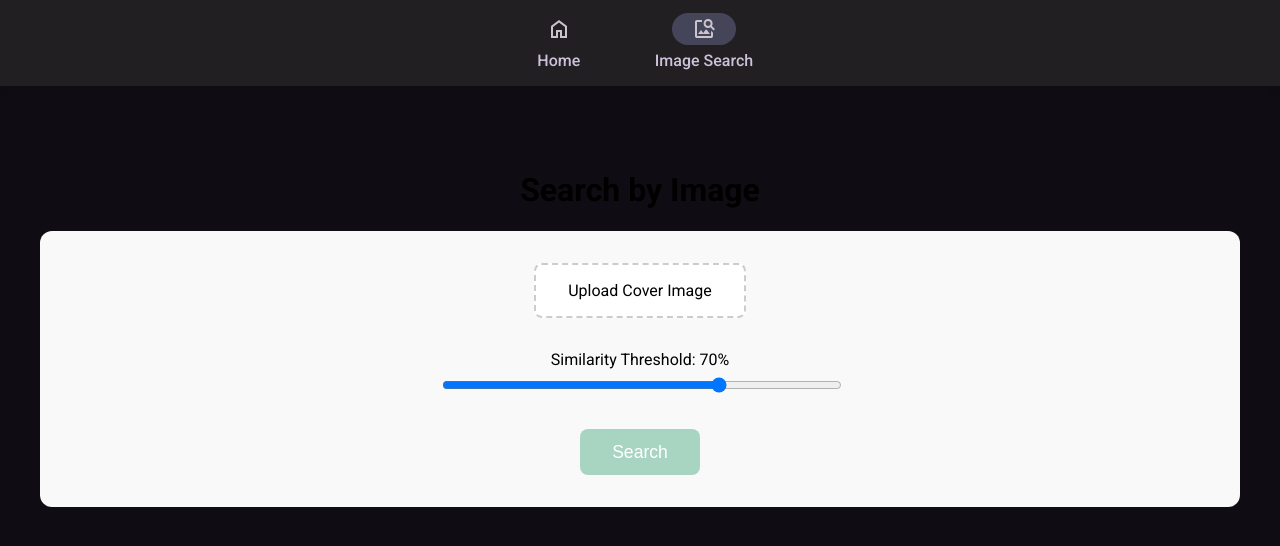
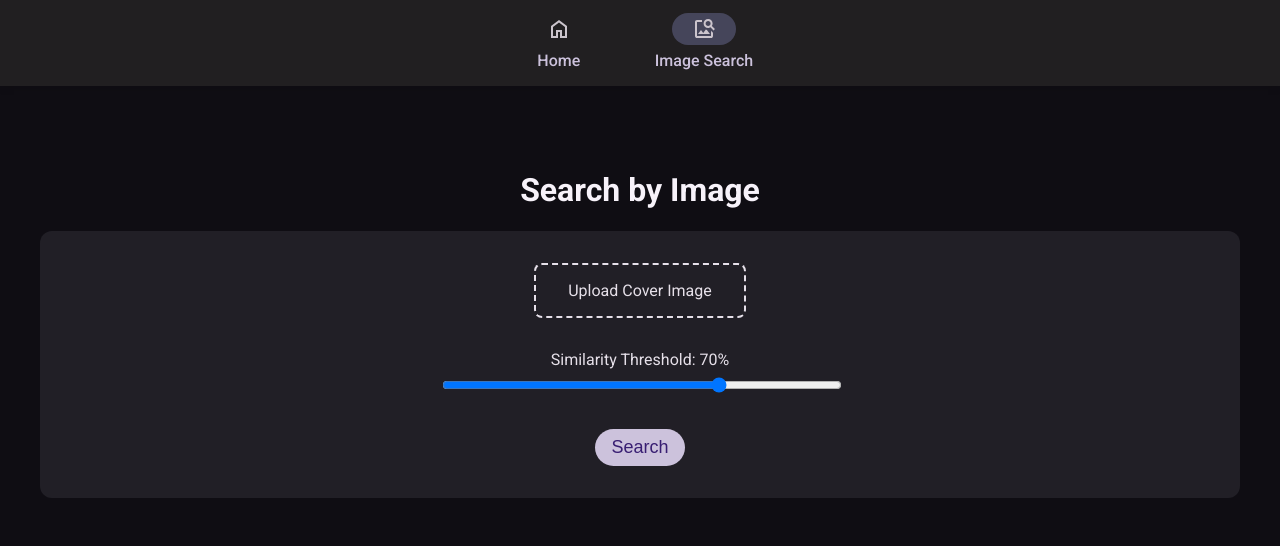
Before and after one commit to IRK-23/algeo2-spinosaurus, a Vue app in the folder src/frontend/: page /search-image in a window 1280 px wide. Shown: the top 546 px of the page. Built offline with nearby package versions, Linux system fonts and the light colour scheme.

Commit message:
refactor: added more Material 3 Expressive ui

```diff
--- a/src/frontend/src/components/BookCard.vue
+++ b/src/frontend/src/components/BookCard.vue
@@ -43,7 +43,7 @@ const goToDetail = () => {
 
 <style scoped>
 .book-card {
-	border: 1px solid #e0e0e0;
+	border: 1px solid #938F99;
 	border-radius: 12px;
 	overflow: hidden;
 	cursor: pointer;
--- a/src/frontend/src/views/BookDetailView.vue
+++ b/src/frontend/src/views/BookDetailView.vue
@@ -131,7 +131,8 @@ h1 {
 }
 
 .content-preview {
-	background: #f9f9f9;
+	background: #211F26;
+	color: #f7f2fa;
 	padding: 2rem;
 	border-radius: 12px;
 }
@@ -141,9 +142,9 @@ h1 {
     font-family: monospace;
     max-height: 500px;
     overflow-y: auto;
-    background: #fff;
+    background: #211F26;
     padding: 1rem;
-    border: 1px solid #eee;
+    border: 1px solid #938F99;
     border-radius: 4px;
 }
 
--- a/src/frontend/src/views/HomeView.vue
+++ b/src/frontend/src/views/HomeView.vue
@@ -114,7 +114,7 @@ onMounted(() => {
 
 h1 {
 	font-size: 2.5rem;
-	color: #F7F2FA;
+	color: #f7f2fa;
 	margin-bottom: 1.5rem;
 }
 
@@ -167,11 +167,11 @@ button {
 	cursor: pointer;
 }
 
-button:hover {
+.m3-btn:hover {
 	background-color: #B69DF8;
 }
 
-button:disabled {
+.m3-btn:disabled {
 	background-color: #CCC2DC;
 	color: #332D41;
 	cursor: not-allowed;
--- a/src/frontend/src/views/ImageSearchView.vue
+++ b/src/frontend/src/views/ImageSearchView.vue
@@ -22,7 +22,7 @@
 				/>
 			</div>
 
-			<button @click="searchImage" :disabled="!selectedFile || loading">
+			<button @click="searchImage" :disabled="!selectedFile || loading" class="m3-btn">
 				{{ loading ? 'Searching...' : 'Search' }}
 			</button>
 		</div>
@@ -98,6 +98,10 @@ const searchImage = async () => {
 </script>
 
 <style scoped>
+h1 {
+	color: #f7f2fa;
+}
+
 .image-search {
 	max-width: 1200px;
 	margin: 0 auto;
@@ -111,7 +115,8 @@ const searchImage = async () => {
 	align-items: center;
 	gap: 2rem;
 	margin-bottom: 3rem;
-	background: #f9f9f9;
+	background: #211F26;
+	color: #E6E0E9;
 	padding: 2rem;
 	border-radius: 12px;
 }
@@ -128,13 +133,12 @@ input[type="file"] {
 }
 
 .custom-file-upload {
-	border: 2px dashed #ccc;
+	border: 2px dashed #E6E0E9;
 	display: inline-block;
 	padding: 1rem 2rem;
 	cursor: pointer;
 	border-radius: 8px;
 	transition: all 0.3s;
-	background: white;
 }
 
 .custom-file-upload:hover {
@@ -163,12 +167,23 @@ button {
 	transition: background-color 0.3s;
 }
 
-button:hover {
-	background-color: #3aa876;
+.m3-btn {
+	padding: 0.5rem 1rem;
+	background-color: #D0BCFF;
+	color: #381E72;
+	border: none;
+	border-radius: 9999px;
+	font-size: 18px;
+	font-weight: 500;
+	cursor: pointer;
 }
 
-button:disabled {
-	background-color: #a8d5c2;
+.m3-btn:hover {
+	background-color: #B69DF8;
+}
+
+.m3-btn:disabled {
+	background-color: #CCC2DC;
 	cursor: not-allowed;
 }
 
```
Also changed, not shown: 1 other file (tests, documents, lock files or other folders).
